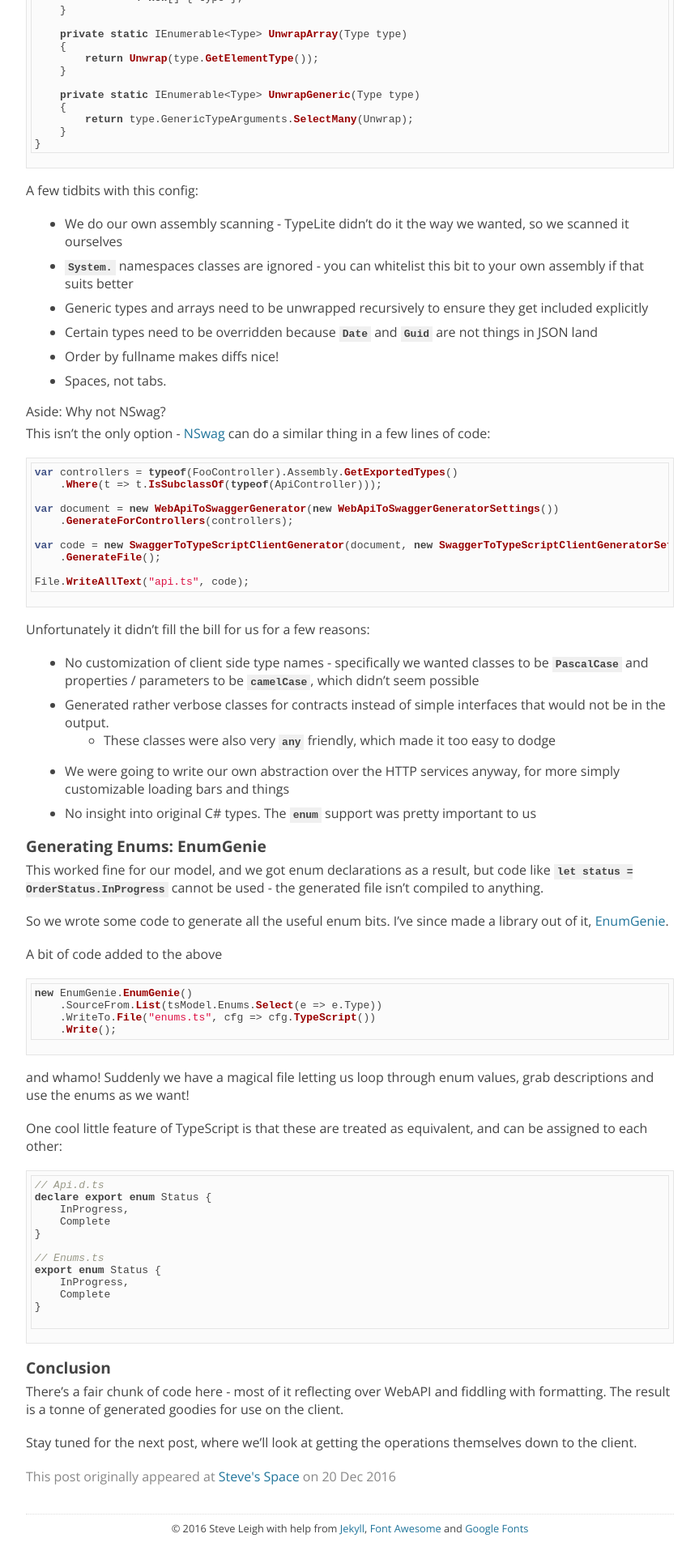
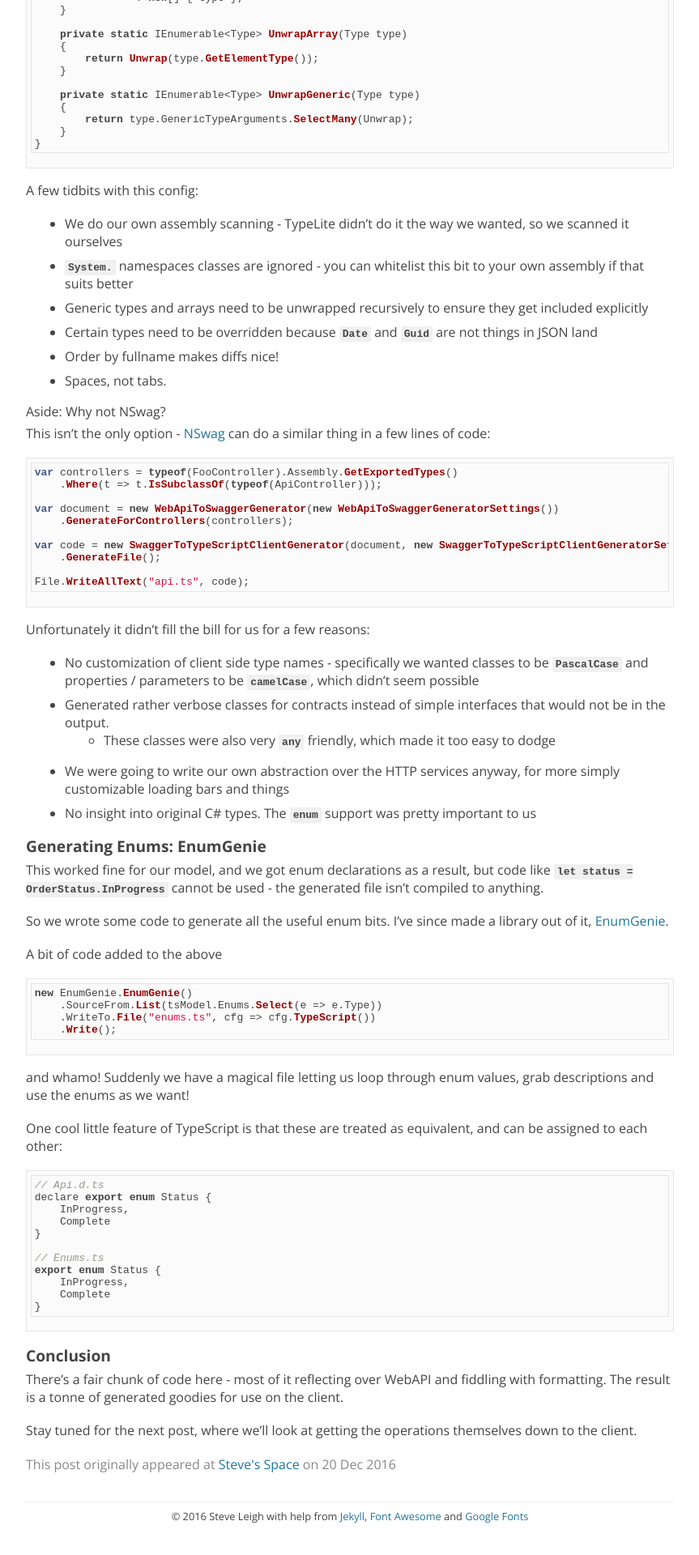
Before and after one commit to xwipeoutx/xwipeoutx.github.io, a Jekyll site: the page built from _posts/2016-12-20-put-your-server-types-on-client.md, in a window 1280 px wide. Shown: the part 1526-3446 px from the top of the page at 81% size, without its empty margins (208-1071 px from the left). Built offline with Jekyll 4.4.1, drawn with Linux system fonts in a browser that asks for light colours; nearby versions of some CDN libraries; comment, search, counter and statistics services are not loaded.

Commit message:
Changes TS to JS because github pages markdown isn't as cool as local.

````diff
--- a/_posts/2016-12-20-put-your-server-types-on-client.md
+++ b/_posts/2016-12-20-put-your-server-types-on-client.md
@@ -158,7 +158,7 @@ and whamo! Suddenly we have a magical file letting us loop through enum values,
 grab descriptions and use the enums as we want!
 
 One cool little feature of TypeScript is that these are treated as equivalent, and can be assigned to each other:
-```ts
+```js
 // Api.d.ts
 declare export enum Status {
     InProgress,
@@ -170,7 +170,6 @@ export enum Status {
     InProgress,
     Complete
 }
-
 ```
 
 ## Conclusion
````
